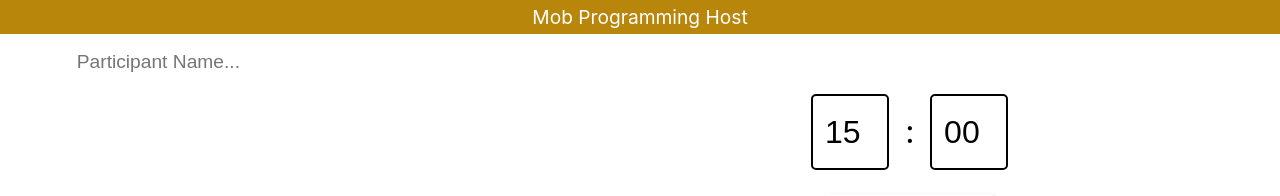
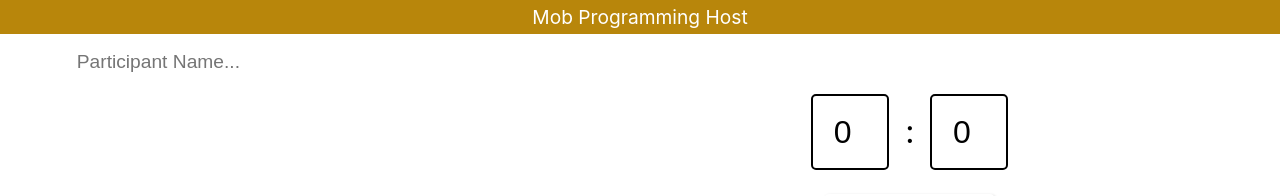
Before and after one commit to nidhidsharma08121988/mob-programmer, a React (Create React App) app: page / in a window 1280 px wide. Shown: the top 196 px of the page. Built offline with nearby package versions, Linux system fonts and the light colour scheme.

Commit message:
use custom hook useTimer in App * remove participants and setParticipants state as we need all participants from object Mob directly * add basic check for mob not being null * disable input and button when timer is on

```diff
--- a/src/App.js
+++ b/src/App.js
@@ -1,41 +1,42 @@
 import { useState, useEffect } from 'react'
 import styles from './App.module.css'
+import useTimer from './useTimer'
 
 const Mob = require('./Mob')
 
 function App() {
   const [mob, setMob] = useState(null)
-  const [minutes, setMinutes] = useState('15')
-  const [seconds, setSeconds] = useState('00')
   const [participant, setParticipant] = useState('')
-  const [participants, setParticipants] = useState([])
-  const [isDisabled, setIsDisabled] = useState(false)
+  const [
+    minutes,
+    setMinutes,
+    seconds,
+    setSeconds,
+    timeInMs,
+    isTimerOn,
+    startTimer,
+  ] = useTimer()
 
   useEffect(() => {
-    setMob(new Mob())
-    setParticipants([])
-  }, [])
+    if (!mob) setMob(new Mob())
+  }, [mob])
 
   const handleEnter = e => {
+    if (mob) {
       if (e.key === 'Enter') {
         mob.join(participant)
         setParticipant('')
-      const newParticipants = [...participants, participant]
-      setParticipants(newParticipants)
+      }
     }
   }
 
   const handleMobbing = e => {
-    //start timer for set minutes and seconds
-    //disable the inputs
-    //convert start mob to reset button
-    //after that time expires: clear the timer and rotate mob
+    if (!isTimerOn) {
+      startTimerAndTimeout()
+    }
   }
 
-  return (
-    <div className={styles.App}>
-      <div className={styles.header}>Mob Programming Host</div>
-      <div className={styles.participant_timer}>
+  const participantPanel = (
     <div className={styles.participant_panel}>
       <input
         data-testid='participant-input'
@@ -46,41 +47,53 @@
         placeholder='Participant Name...'
       ></input>
       <div data-testid='participant-list' className={styles.list}>
-            {participants.map((participant, index) => (
+        {mob &&
+          mob.participants().map((participant, index) => (
             <li key={index} className={styles.item}>
               {participant}
             </li>
           ))}
       </div>
     </div>
+  )
+
+  return (
+    <div className={styles.App}>
+      <div className={styles.header}>Mob Programming Host</div>
+      <div className={styles.participant_timer}>
+        {participantPanel}
         <div className={styles.timer}>
           <div>
             <input
               className={styles.minutes}
-              value={minutes}
               placeholder='00'
               type='number'
+              maxLength={2}
+              value={minutes}
               onChange={e => setMinutes(e.target.value)}
-              maxLength={2}
-              min='00'
-              max='20'
-              disabled={isDisabled}
+              min='0'
+              max='15'
+              disabled={isTimerOn}
             ></input>
             <label className={styles.colon}>:</label>
             <input
               className={styles.seconds}
-              value={seconds}
               placeholder='00'
               type='number'
+              maxLength={2}
+              value={seconds}
               onChange={e => setSeconds(e.target.value)}
-              maxLength={2}
-              min='00'
+              min='0'
               max='59'
-              disabled={isDisabled}
+              disabled={isTimerOn}
             ></input>
           </div>
           <div>
-            <button className={styles.startMob} onClick={handleMobbing}>
+            <button
+              className={styles.startMob}
+              onClick={handleMobbing}
+              disabled={isTimerOn}
+            >
               Start Mob
             </button>
           </div>
@@ -88,6 +101,13 @@
       </div>
     </div>
   )
+
+  function startTimerAndTimeout() {
+    startTimer()
+    setTimeout(() => {
+      mob.rotate()
+    }, timeInMs)
+  }
 }
 
 export default App
```
Lines whose indentation alone changed are shown as unchanged.
